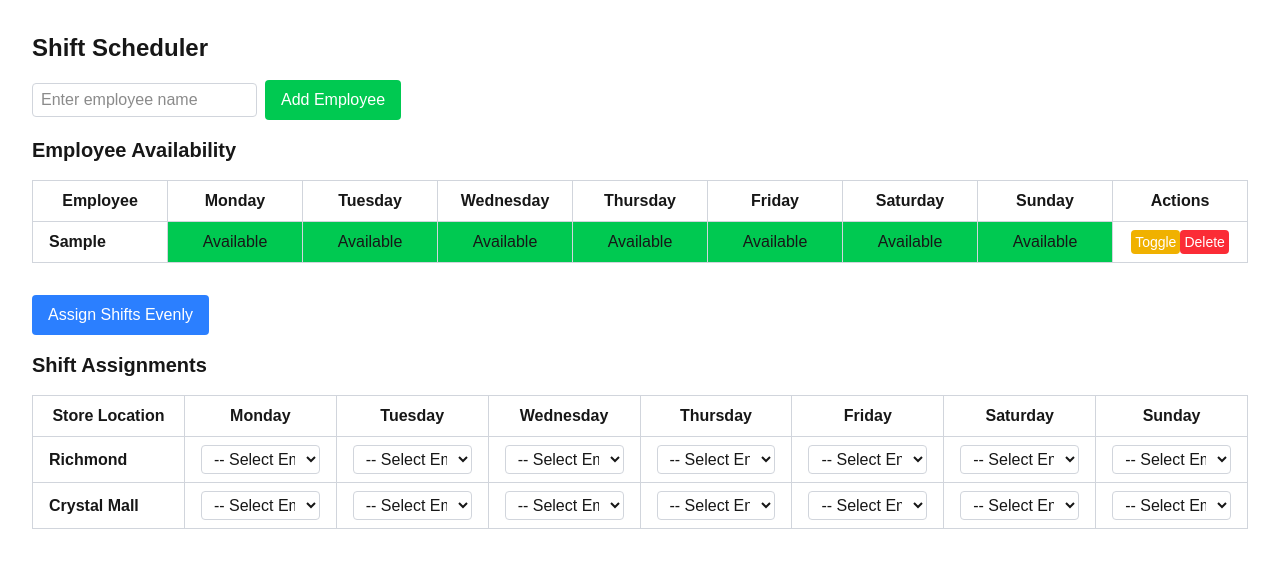
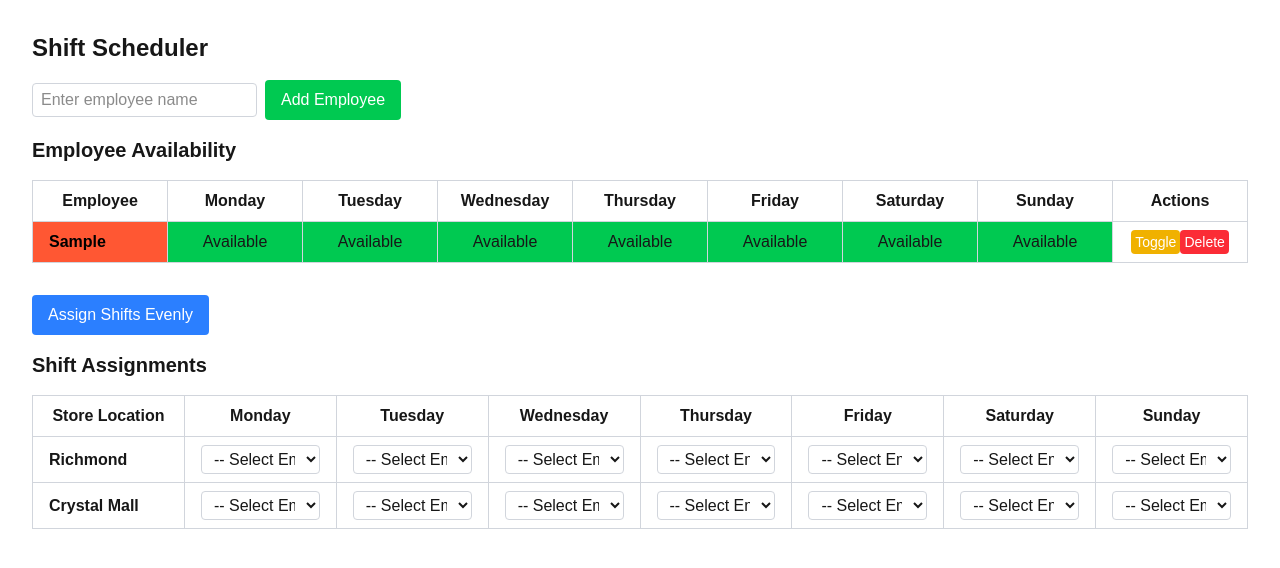
Before and after one commit to JohnYeung-dojjy/ShiftScheduler, a Next.js app: page / in a window 1280 px wide. Both pictures are taken after typing "Sample" into the empty fields and a click on the button "Add Employee". Shown: the top 568 px of the page. Built offline with nearby package versions, Linux system fonts and the light colour scheme.

Commit message:
Assign an unique color to each employee, so they can recognise their shift more easily

```diff
--- a/app/page.tsx
+++ b/app/page.tsx
@@ -62,6 +62,10 @@ export default function Home() {
 
   const addEmployee = (employeeName: string) => {
     if (!employeeName || employees.includes(employeeName)) return;
+    if (employees.length >= 28) {
+      alert("Cannot add more than 28 employees.");
+      return;
+    }
     setEmployees((prev) => [...prev, employeeName]);
     setAvailability((prev) => ({
       ...prev,
@@ -149,6 +153,32 @@ export default function Home() {
     setSchedule(updatedSchedule);
   };
 
+  const distinctColors = [
+    "#FF5733", "#33FF57", "#3357FF", "#FF33A1", "#A133FF", "#33FFF5", "#F5FF33", "#FF8C33", "#8C33FF", "#33FF8C",
+    "#FFC300", "#DAF7A6", "#581845", "#900C3F", "#C70039", "#FF5733", "#FFC300", "#DAF7A6", "#581845", "#900C3F",
+    "#C70039", "#FF5733", "#FFC300", "#DAF7A6", "#581845", "#900C3F", "#C70039", "#FF5733"
+  ];
+
+  const employeeColors: { [key: string]: string } = employees.reduce((acc: { [key: string]: string }, employee, index) => {
+    acc[employee] = distinctColors[index % distinctColors.length];
+    return acc;
+  }, {});
+
+  /**
+   * Determines the appropriate text color (black or white) based on the brightness of the background color.
+   * This ensures that the text remains readable regardless of the background color.
+   * @param bgColor - The background color in hexadecimal format (e.g., "#FFFFFF").
+   * @returns The text color as a hexadecimal string ("#000000" for black or "#FFFFFF" for white).
+   */
+  const getTextColor = (bgColor: string): string => {
+    const hex = bgColor.replace("#", "");
+    const r = parseInt(hex.substring(0, 2), 16);
+    const g = parseInt(hex.substring(2, 4), 16);
+    const b = parseInt(hex.substring(4, 6), 16);
+    const brightness = (r * 299 + g * 587 + b * 114) / 1000;
+    return brightness > 128 ? "#000000" : "#FFFFFF";
+  };
+
   return (
     <div className="p-8">
       <h1 className="text-2xl font-bold mb-4">Shift Scheduler</h1>
@@ -189,7 +219,13 @@ export default function Home() {
         <tbody>
           {employees.sort().map((employee) => (
             <tr key={employee}>
-              <td className="border border-gray-300 px-4 py-2 font-semibold w-32">
+              <td
+                className="border border-gray-300 px-4 py-2 font-semibold w-32"
+                style={{
+                  backgroundColor: employeeColors[employee],
+                  color: getTextColor(employeeColors[employee]),
+                }}
+              >
                 {employee}
               </td>
               {daysOfWeek.map((day) => (
@@ -265,7 +301,14 @@ export default function Home() {
             <tr key={location}>
               <td className="border border-gray-300 px-4 py-2 font-semibold w-32">{location}</td>
               {daysOfWeek.map((day) => (
-                <td key={day} className="border border-gray-300 px-4 py-2 w-32">
+                <td
+                  key={day}
+                  className="border border-gray-300 px-4 py-2 w-32"
+                  style={{
+                    backgroundColor: schedule[location][day] ? employeeColors[schedule[location][day]] : "",
+                    color: schedule[location][day] ? getTextColor(employeeColors[schedule[location][day]]) : "",
+                  }}
+                >
                   <select
                     value={schedule[location][day]}
                     onChange={(e) => handleAssignShift(location, day, e.target.value)}
```
